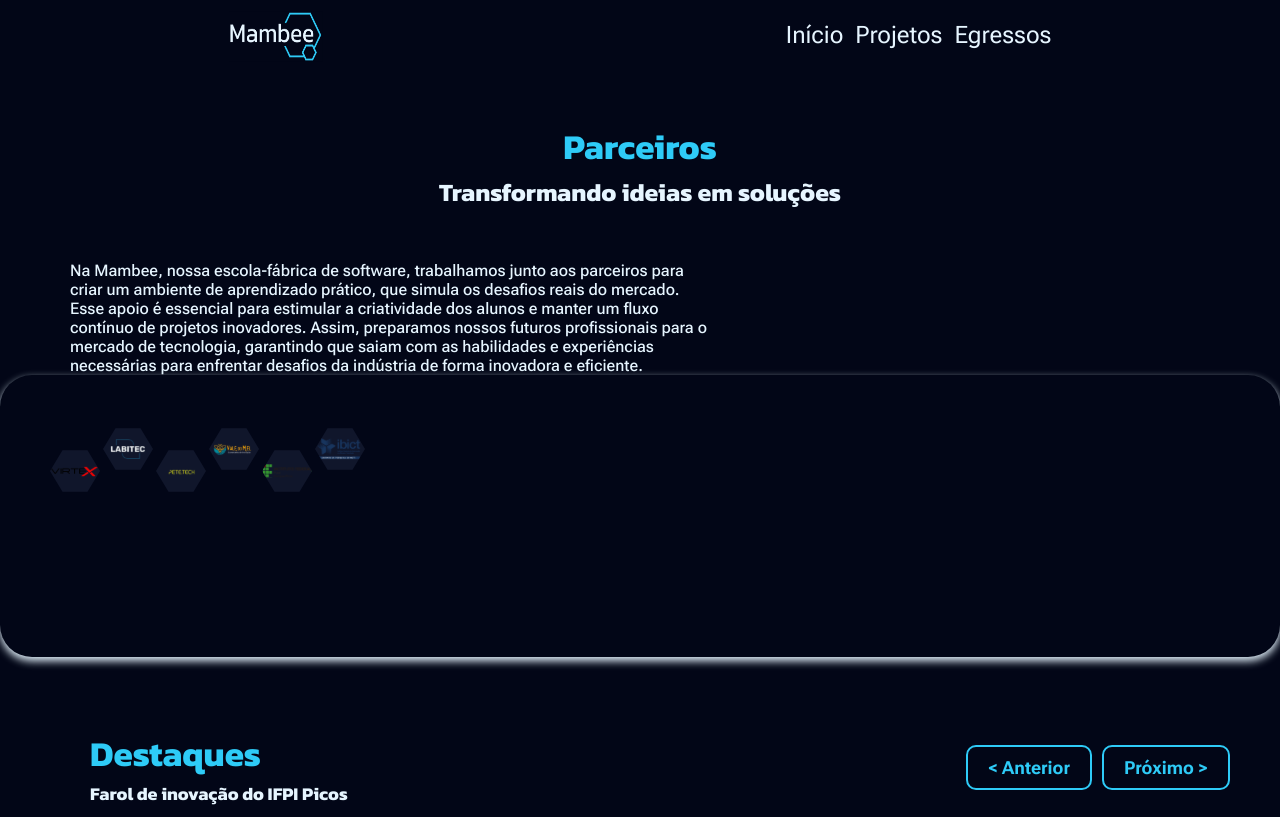
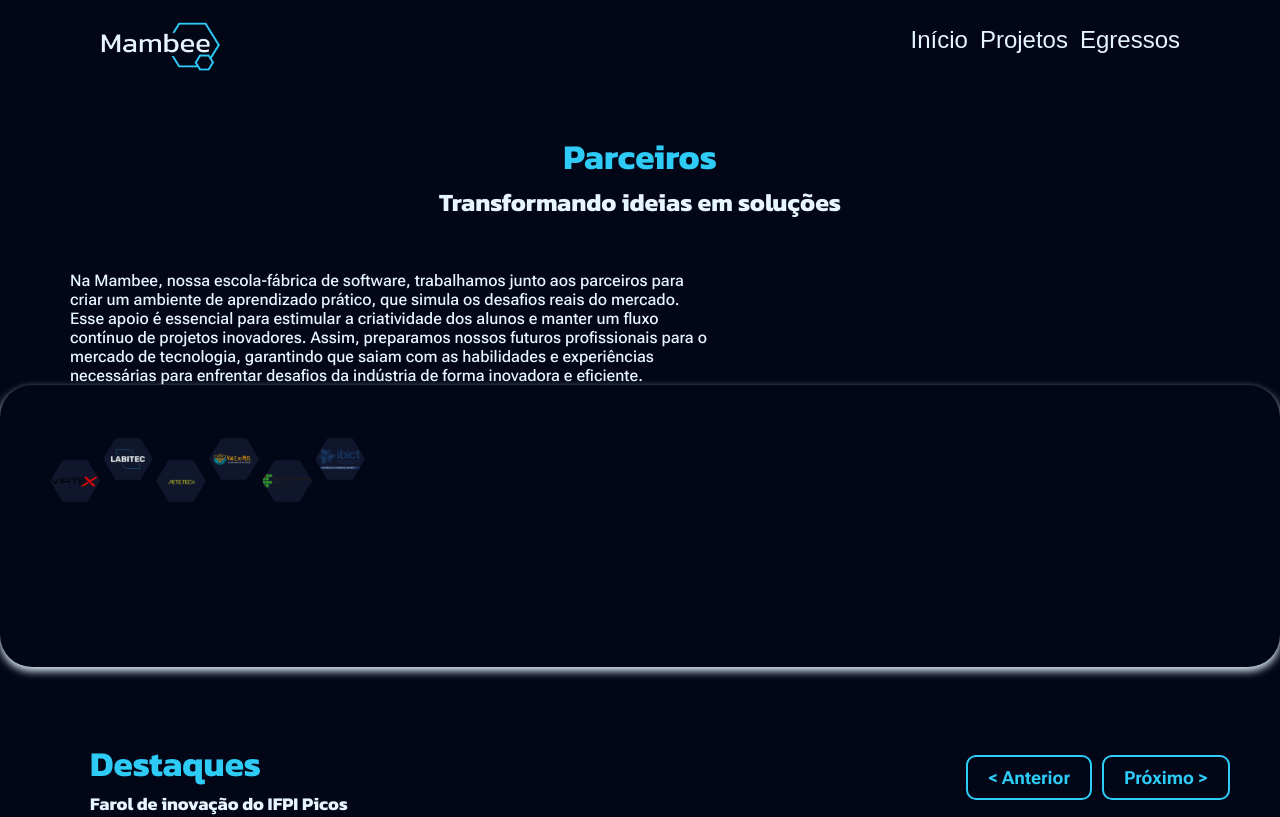
Before and after one commit to lealkedna/Mambee, a Next.js app: page / in a window 1280 px wide. Shown: the top 817 px of the page. Built offline with nearby package versions, Linux system fonts and the light colour scheme.

Commit message:
fix: ajustes no Header e Nav

```diff
--- a/package.json
+++ b/package.json
@@ -12,7 +12,7 @@
     "next": "15.0.3",
     "react": "19.0.0-rc-66855b96-20241106",
     "react-dom": "19.0.0-rc-66855b96-20241106",
-    "react-icons": "^5.3.0"
+    "react-icons": "^5.4.0"
   },
   "devDependencies": {
     "@types/node": "^20",
--- a/src/app/page.module.css
+++ b/src/app/page.module.css
@@ -54,6 +54,12 @@
   padding: 2px 4px;
   border-radius: 4px;
   font-weight: 600;
+}
+
+.align{
+  display:flex;
+  align-items: center;
+  list-style: none;
 }
 
 .ctas {
--- a/src/app/page.tsx
+++ b/src/app/page.tsx
@@ -1,24 +1,28 @@
 // import Image from "next/image";
-// import styles from "./page.module.css";
-import Nav from "@/components/nav";
+import styles from "./page.module.css";
+import Nav from "@/components/Nav";
+import Header from "@/components/Header"
 import Parceiros from "@/components/Parceiros";
 import Contato from "@/components/Contato";
 import Professores from "@/components/Professores";
 import Destaques from "@/components/Destaques";
-import Conheca from "@/components/Conheca";
+//import Conheca from "@/components/Conheca";
 import Footer from "@/components/Footer";
 
 export default function Home() {
   return (
     <div >
       <main >
-        <Nav/>
+        <div className={styles.align}>
+          <Header />
+          <Nav />
+        </div>
         {/* <Conheca/> */}
-        <Parceiros/>
-        <Destaques/>
-        <Professores/>
-        <Contato/>
-        <Footer/>
+        <Parceiros />
+        <Destaques />
+        <Professores />
+        <Contato />
+        <Footer />
       </main>
     </div>
   );
--- /dev/null
+++ b/src/components/Header.tsx
@@ -0,0 +1,16 @@
+import Image from "next/image";
+ import styles from "@/styles/Header.module.css"
+function Header(){
+    return(
+        <div className={styles.header}>
+        <Image
+        src="/images/Mambee-logoV2.png"
+        width={130}
+        height={70}
+        alt="Logo da Mambee"
+      />
+      </div>
+    );
+}
+
+export default Header;
--- a/src/components/nav.tsx
+++ b/src/components/Nav.tsx
@@ -1,14 +1,8 @@
-import Image from "next/image";
+
 import styles from "@/styles/Nav.module.css"
 function Nav(){
     return(
         <div className={styles.nav}>
-            <Image
-            src="/images/Mambee-logoV2.png"
-            width={100}
-            height={70}
-            alt="Logo da Mambee"
-          />
         <nav className={styles.navList}>
             <ul className={styles.navUl}>
                 <li>Início</li>
--- /dev/null
+++ b/src/styles/Header.module.css
@@ -0,0 +1,9 @@
+.header {
+    display: flex;
+    justify-content: left;
+    align-items: center;
+    padding-left: 100px;
+    padding-top: 10px;
+    width: 100%;
+    /* background-color: azure; */
+}
--- a/src/styles/Nav.module.css
+++ b/src/styles/Nav.module.css
@@ -1,13 +1,7 @@
 @import url('https://fonts.googleapis.com/css2?family=Roboto+Flex:wght@400;700&display=swap');
 
-.nav {
-    display: flex;
-    justify-content: space-around;
-    align-items: center;
-    background-color: var(--fundo);
-    color: var(--branco);
-    width: 100%;
-    font-family: 'Roboto Flex', sans-serif;
+.nav{
+    padding-right: 100px;
 }
 
 .navList{
```
Also changed, not shown: 1 other file (tests, documents, lock files or other folders).
